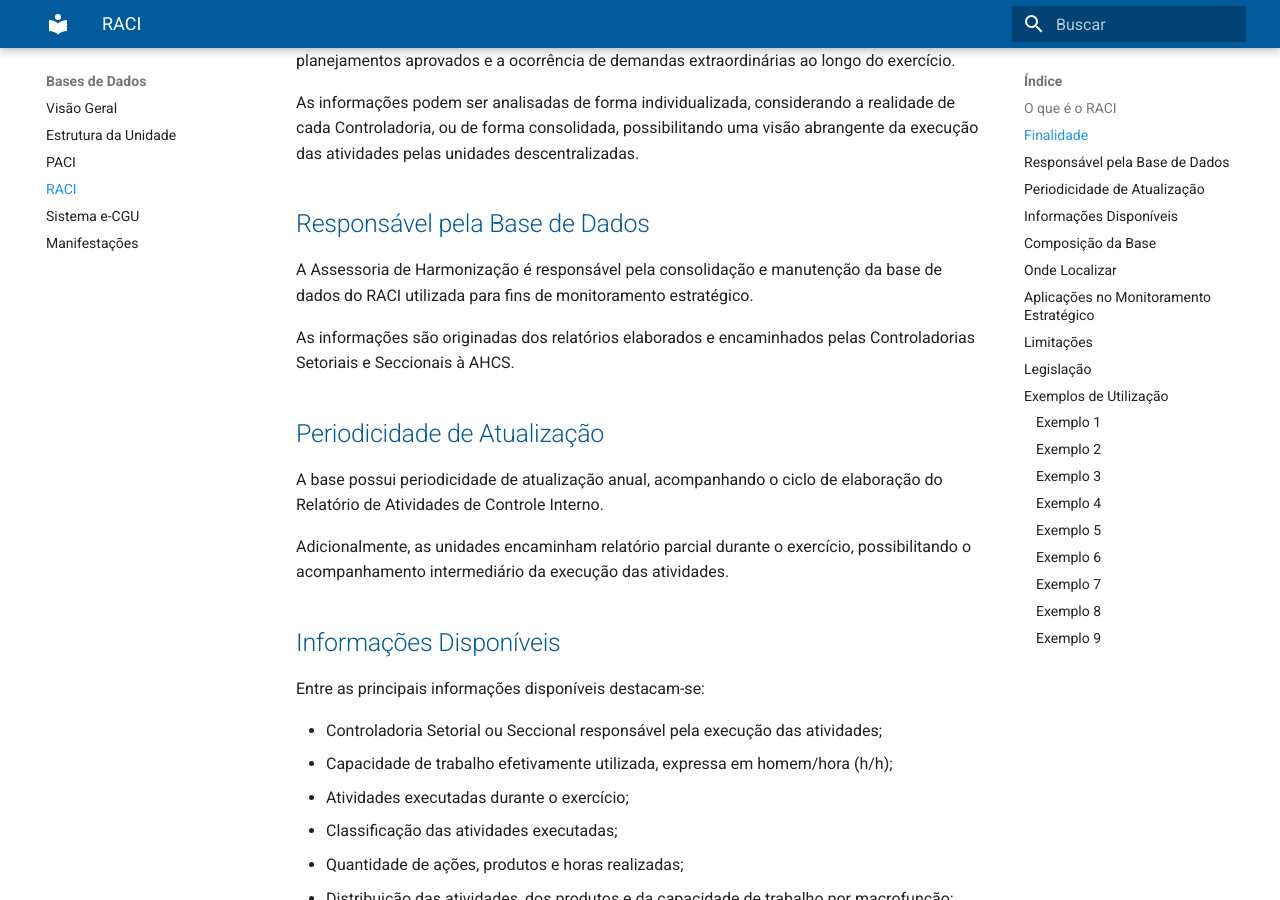
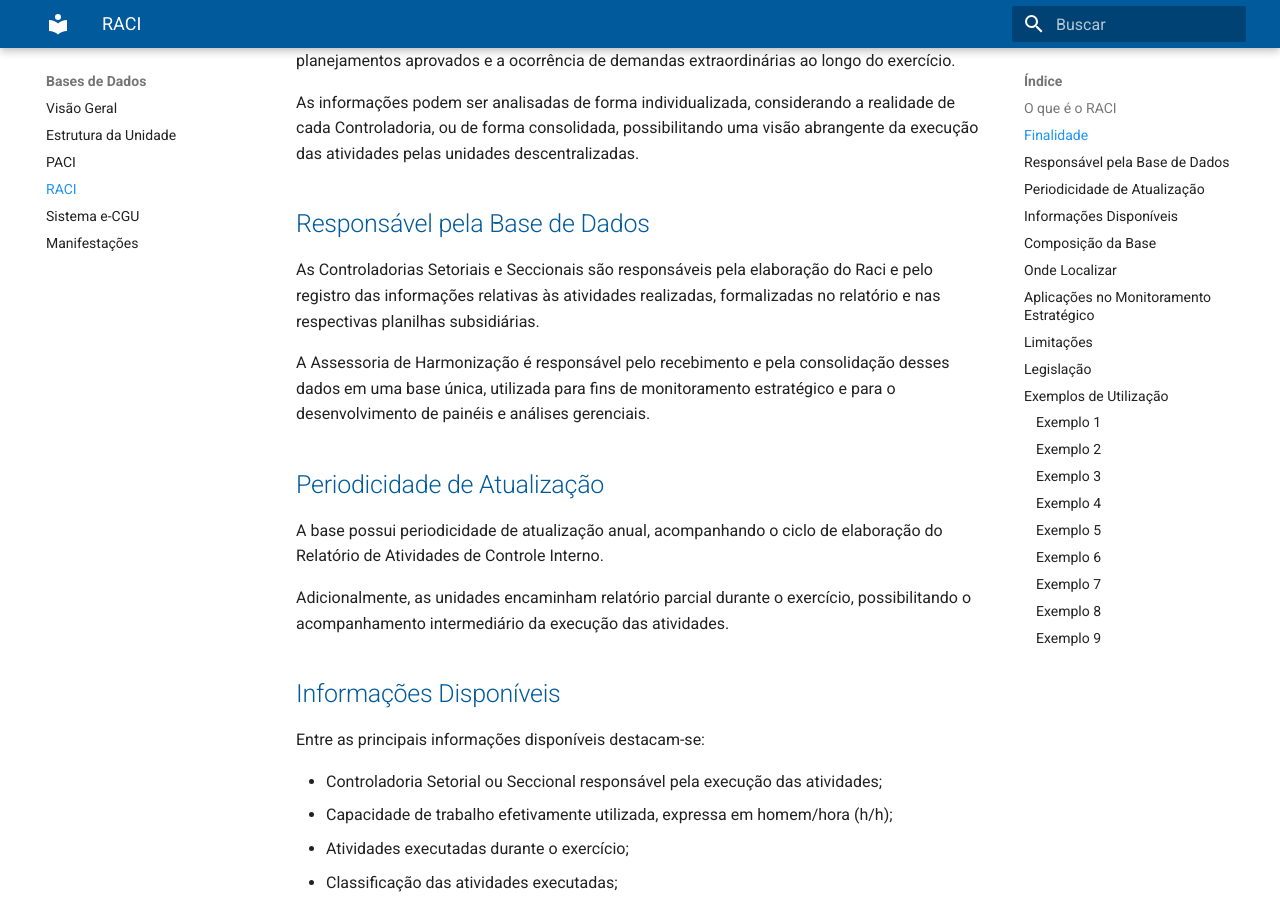
Before and after one commit to CGEMG-AHCS/guia-monitoramento-estrategico, an MkDocs documentation site: the page built from docs/bases-dados/raci.md, in a window 1280 px wide and 900 px high, scrolled down 568 px. Built offline with MkDocs 1.6.1 and Material for MkDocs 9.7.7, drawn with Linux system fonts in a browser that asks for light colours.

Commit message:
Update raci.md

```diff
--- a/docs/bases-dados/raci.md
+++ b/docs/bases-dados/raci.md
@@ -14,9 +14,9 @@ As informações podem ser analisadas de forma individualizada, considerando a r
 
 ## Responsável pela Base de Dados
 
-A Assessoria de Harmonização é responsável pela consolidação e manutenção da base de dados do RACI utilizada para fins de monitoramento estratégico.
+As Controladorias Setoriais e Seccionais são responsáveis pela elaboração do Raci e pelo registro das informações relativas às atividades realizadas, formalizadas no relatório e nas respectivas planilhas subsidiárias.
 
-As informações são originadas dos relatórios elaborados e encaminhados pelas Controladorias Setoriais e Seccionais à AHCS.
+A Assessoria de Harmonização é responsável pelo recebimento e pela consolidação desses dados em uma base única, utilizada para fins de monitoramento estratégico e para o desenvolvimento de painéis e análises gerenciais.
 
 ## Periodicidade de Atualização
 
```
